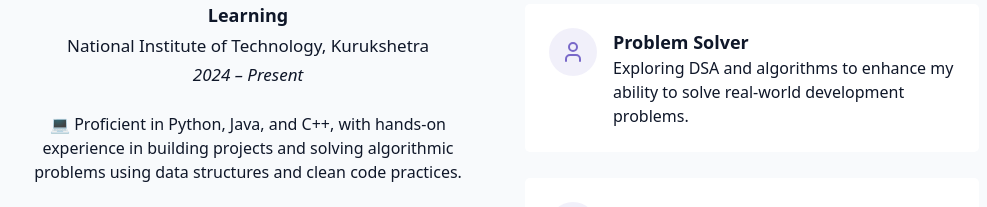
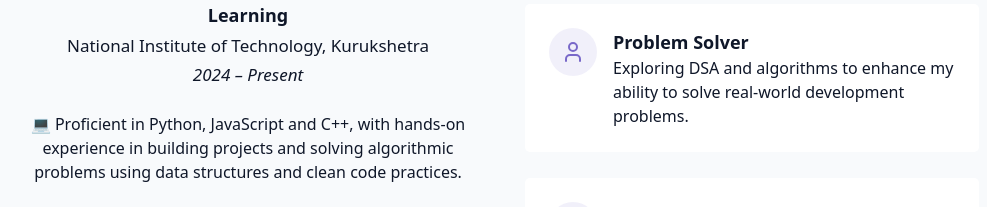
Before and after one commit to NitinSaini0606/NitinSainiPortflio, a React (Vite) app: page / in a window 1280 px wide. Shown: the part 1131-1338 px from the top of the page, without its empty margins (140-1127 px from the left). Built offline with nearby package versions, Linux system fonts and the light colour scheme.

Commit message:
Updated components/features

```diff
--- a/src/Components/AboutSection.jsx
+++ b/src/Components/AboutSection.jsx
@@ -22,12 +22,8 @@ export const AboutSection = () => {
                             2024 – Present
                         </p>
 
-
-
-                        <p
-                        className="text-muted-foreground"
-                        >
-                            💻 Proficient in Python, Java, and C++, with hands-on experience in building projects and solving algorithmic problems using data structures and clean code practices.
+                        <p className="text-muted-foreground">
+                            💻 Proficient in Python, JavaScript and C++, with hands-on experience in building projects and solving algorithmic problems using data structures and clean code practices.
                         </p>
 
                         <div className="flex flex-col sm:flex-row gap-4 pt-4 justify-center">
```
